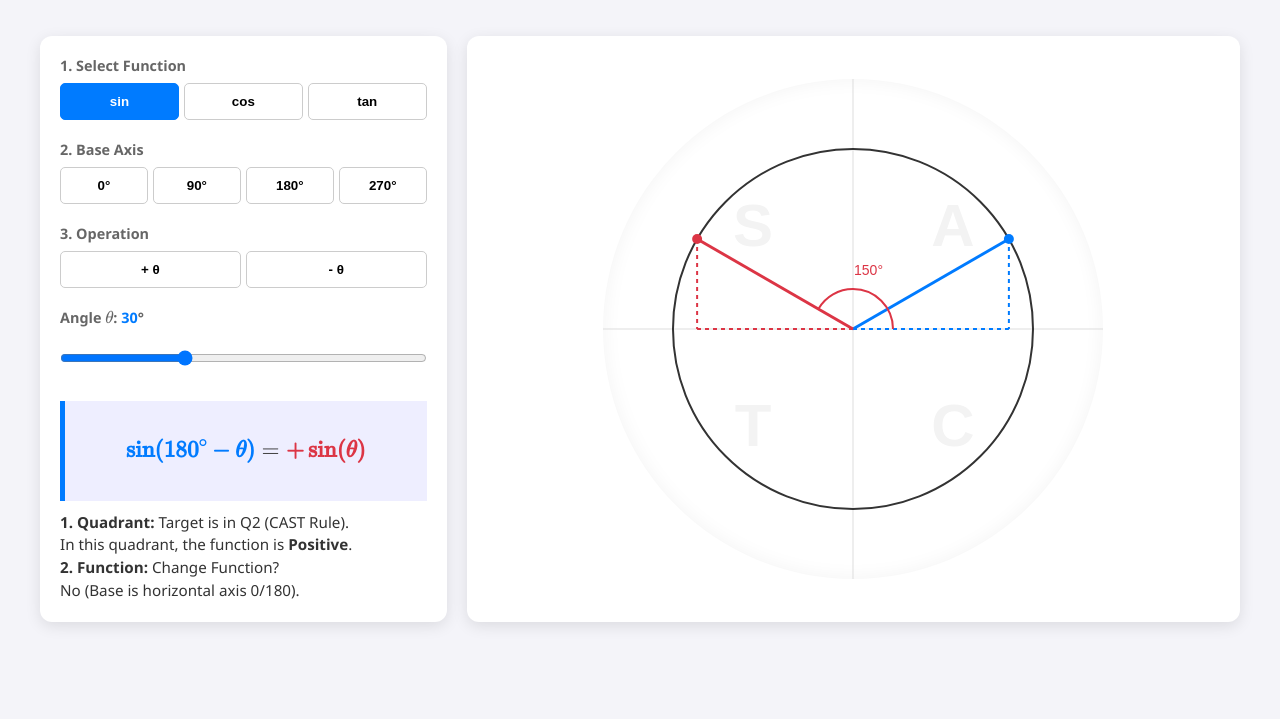
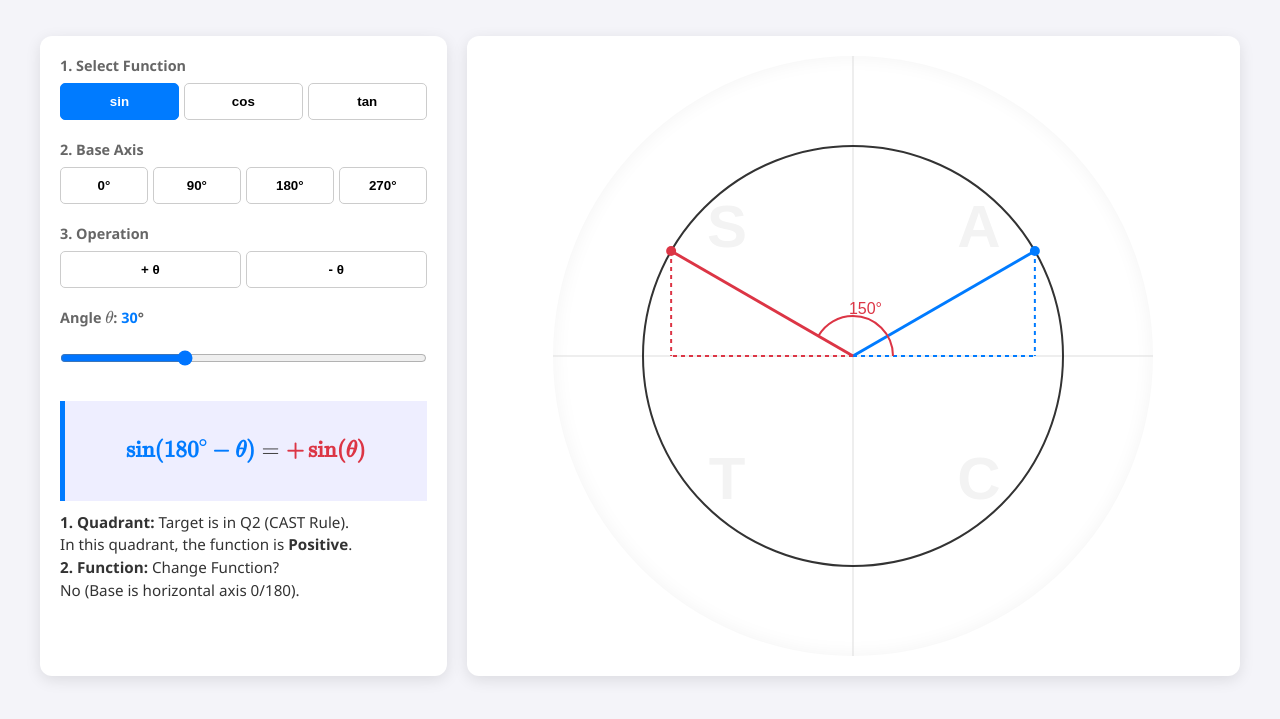
Before and after one commit to hkscsheph/M2, a website: page index.html in a window 1280 px wide. Shown: the part 77-796 px from the top of the page. Drawn offline with nearby package versions, Linux system fonts and the light colour scheme.

Commit message:
Updated index.html

```diff
--- a/index.html
+++ b/index.html
@@ -45,7 +45,21 @@
         .explanation { margin-top: 10px; font-size: 0.95rem; line-height: 1.5; }
 
         /* Canvas */
-        canvas { background: white; border-radius: 50%; box-shadow: inset 0 0 20px rgba(0,0,0,0.05); cursor: crosshair; }
+        .canvas-container { width: 100%; max-width: 600px; aspect-ratio: 1; display: flex; justify-content: center; align-items: center; }
+        canvas { width: 100%; height: 100%; background: white; border-radius: 50%; box-shadow: inset 0 0 20px rgba(0,0,0,0.05); cursor: crosshair; display: block; }
+
+        @media (max-width: 768px) {
+            .main-container { gap: 15px; }
+            .left-panel { max-width: 100%; min-width: 100%; }
+            .right-panel { min-width: 100%; max-width: 100%; }
+            .canvas-container { max-width: 400px; }
+        }
+
+        @media (max-width: 480px) {
+            body { padding: 10px; }
+            .panel { padding: 15px; }
+            .canvas-container { max-width: 300px; }
+        }
 
         /* Colors for Text */
         .blue { color: var(--primary); font-weight: bold; }
@@ -105,7 +119,9 @@
     </div>
 
     <div class="panel right-panel">
-        <canvas id="canvas" width="500" height="500"></canvas>
+        <div class="canvas-container">
+            <canvas id="canvas"></canvas>
+        </div>
     </div>
 
 </div>
@@ -170,16 +186,33 @@
     const canvas = document.getElementById('canvas');
     const ctx = canvas.getContext('2d');
     const slider = document.getElementById('slider');
+    const container = canvas.parentElement;
+    let dpr = window.devicePixelRatio || 1;
 
     // --- INITIALIZATION ---
     function init() {
+        resizeCanvas();
+        window.addEventListener('resize', resizeCanvas);
+
         slider.addEventListener('input', (e) => {
             state.theta = parseInt(e.target.value);
             document.getElementById('thetaVal').innerText = state.theta;
             update();
         });
-        // Set initial buttons based on state
         updateBtnStyles();
+        update();
+    }
+
+    function resizeCanvas() {
+        const rect = container.getBoundingClientRect();
+        const size = Math.min(rect.width, rect.height);
+
+        canvas.width = size * dpr;
+        canvas.height = size * dpr;
+        canvas.style.width = size + 'px';
+        canvas.style.height = size + 'px';
+
+        ctx.scale(dpr, dpr);
         update();
     }
 
@@ -251,11 +284,11 @@
 
     // --- DRAWING ---
     function update() {
-        const W = canvas.width;
-        const H = canvas.height;
+        const W = canvas.width / dpr;
+        const H = canvas.height / dpr;
         const CX = W/2;
         const CY = H/2;
-        const R = 180;
+        const R = Math.min(W, H) * 0.35;
 
         ctx.clearRect(0, 0, W, H);
 
@@ -265,11 +298,16 @@
         ctx.moveTo(0, CY); ctx.lineTo(W, CY);
         ctx.stroke();
 
-        ctx.font = "bold 60px Arial"; ctx.fillStyle = "#f3f3f3"; ctx.textAlign = "center"; ctx.textBaseline = "middle";
-        ctx.fillText("S", CX - 100, CY - 100);
-        ctx.fillText("A", CX + 100, CY - 100);
-        ctx.fillText("T", CX - 100, CY + 100);
-        ctx.fillText("C", CX + 100, CY + 100);
+        const fontSize = Math.max(40, Math.min(60, W * 0.12));
+        ctx.font = `bold ${fontSize}px Arial`;
+        ctx.fillStyle = "#f3f3f3";
+        ctx.textAlign = "center";
+        ctx.textBaseline = "middle";
+        const offset = R * 0.6;
+        ctx.fillText("S", CX - offset, CY - offset);
+        ctx.fillText("A", CX + offset, CY - offset);
+        ctx.fillText("T", CX - offset, CY + offset);
+        ctx.fillText("C", CX + offset, CY + offset);
 
         ctx.beginPath(); ctx.strokeStyle = "#333"; ctx.lineWidth = 2;
         ctx.arc(CX, CY, R, 0, Math.PI*2);
@@ -332,12 +370,15 @@
 
         // Label position
         let midRad = -rad / 2;
-        let lx = cx + 60 * Math.cos(midRad);
-        let ly = cy + 60 * Math.sin(midRad);
+        let labelDist = Math.min(canvas.width, canvas.height) * 0.08;
+        let lx = cx + labelDist * Math.cos(midRad);
+        let ly = cy + labelDist * Math.sin(midRad);
 
-        ctx.font = "14px Arial";
+        const labelFontSize = Math.max(12, Math.min(16, Math.min(canvas.width, canvas.height) * 0.04));
+        ctx.font = `${labelFontSize}px Arial`;
         ctx.fillStyle = "#dc3545";
-        // Handle text alignment
+        ctx.textAlign = "center";
+        ctx.textBaseline = "middle";
         ctx.fillText(`${rawDeg}°`, lx, ly);
     }
 
```
